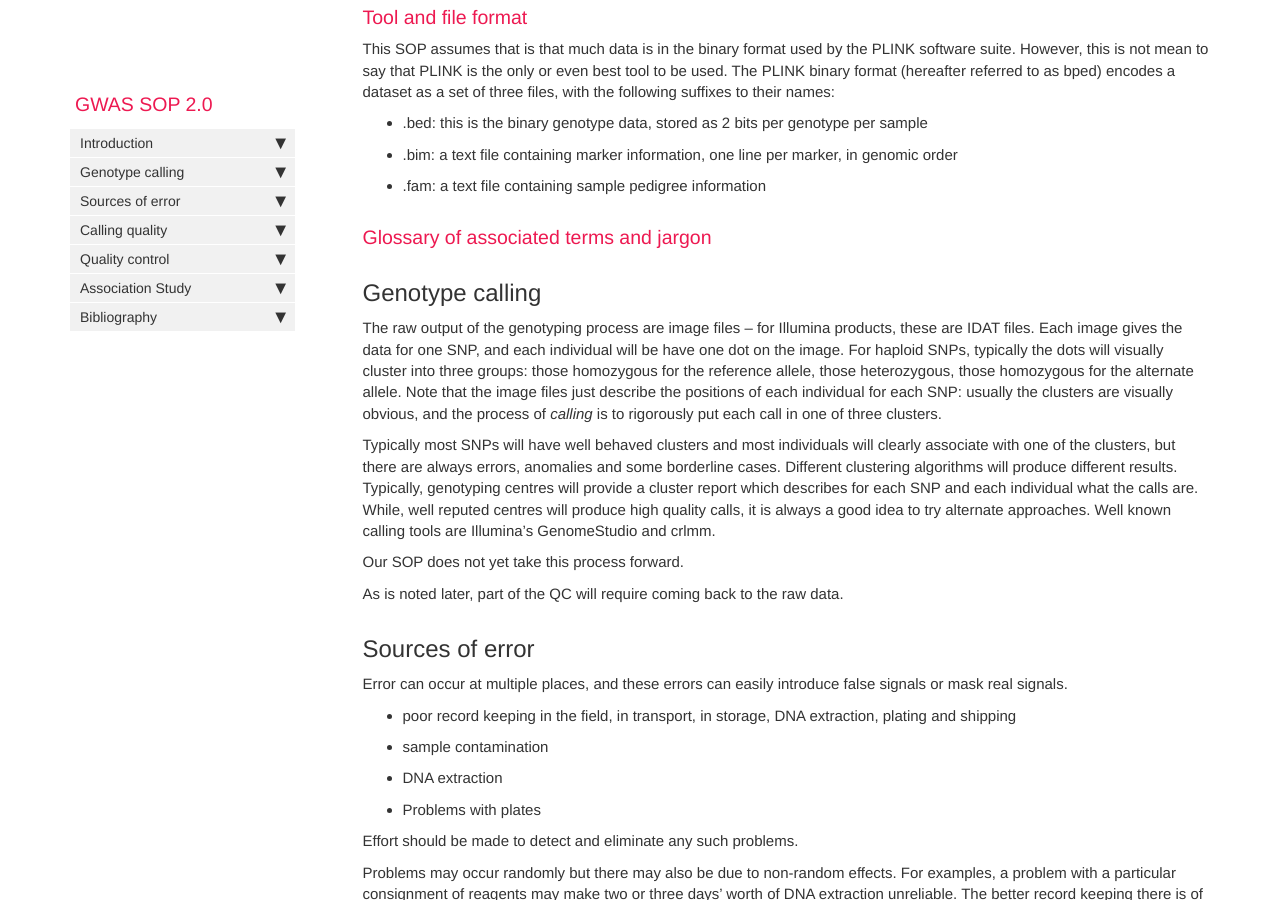
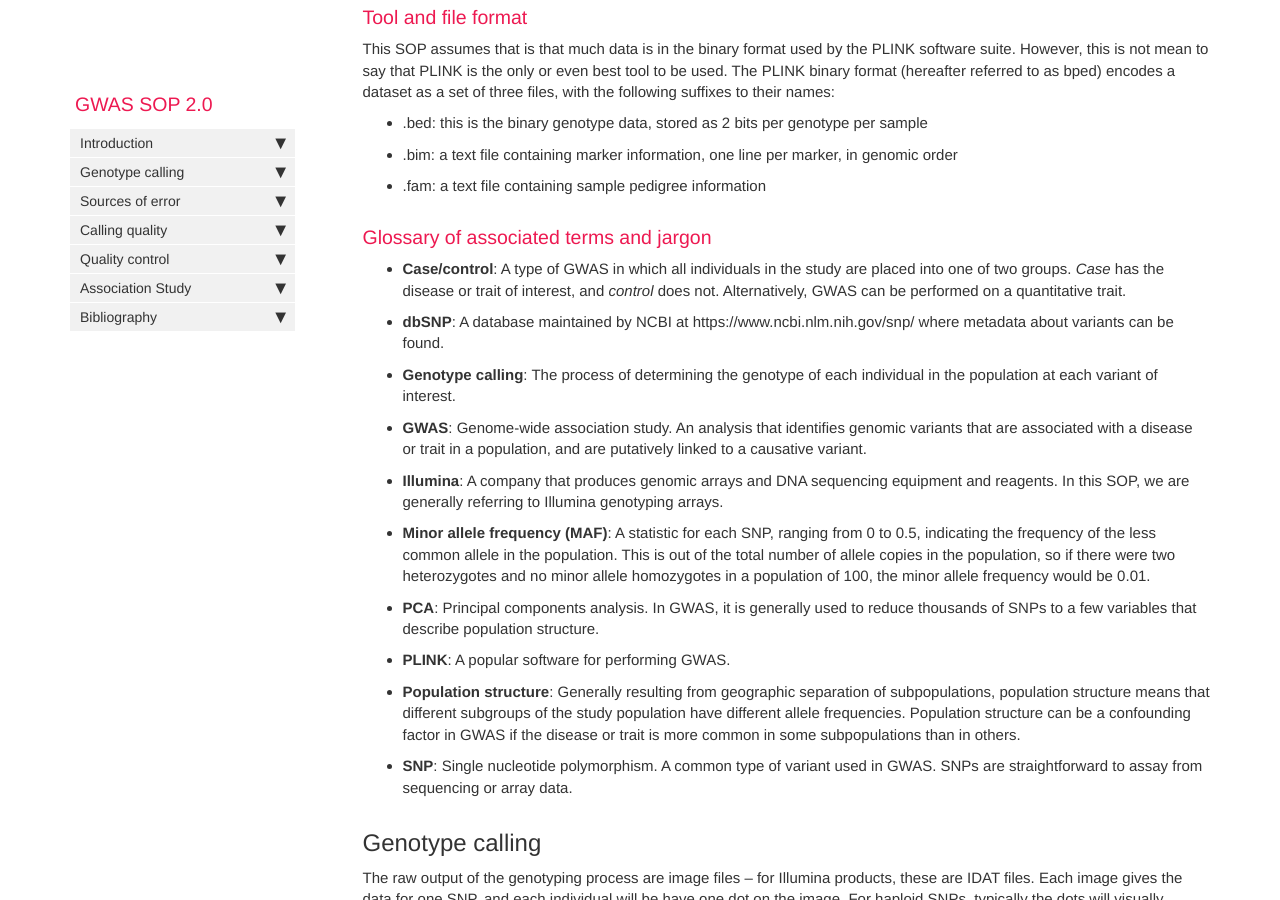
Before and after one commit to h3abionet/H3ABionet-SOPs, a Jekyll site: the page built from pages/genomics_analysis/GWAS/GWAS.md, in a window 1280 px wide and 900 px high, scrolled down 1349 px. Built offline with Jekyll 4.4.1, drawn with Linux system fonts in a browser that asks for light colours; nearby versions of some CDN libraries; comment, search, counter and statistics services are not loaded.

Commit message:
Add Glossary

```diff
--- a/pages/genomics_analysis/GWAS/GWAS.md
+++ b/pages/genomics_analysis/GWAS/GWAS.md
@@ -33,6 +33,16 @@ This SOP assumes that is that much data is in the binary format used by the PLIN
 
 ### Glossary of associated terms and jargon  {#glossary-of-associated-terms-and-jargon}
 
+* **Case/control**: A type of GWAS in which all individuals in the study are placed into one of two groups.  *Case* has the disease or trait of interest, and *control* does not.  Alternatively, GWAS can be performed on a quantitative trait.
+* **dbSNP**: A database maintained by NCBI at https://www.ncbi.nlm.nih.gov/snp/ where metadata about variants can be found.
+* **Genotype calling**: The process of determining the genotype of each individual in the population at each variant of interest.
+* **GWAS**: Genome-wide association study.  An analysis that identifies genomic variants that are associated with a disease or trait in a population, and are putatively linked to a causative variant.
+* **Illumina**: A company that produces genomic arrays and DNA sequencing equipment and reagents.  In this SOP, we are generally referring to Illumina genotyping arrays.
+* **Minor allele frequency (MAF)**: A statistic for each SNP, ranging from 0 to 0.5, indicating the frequency of the less common allele in the population.  This is out of the total number of allele copies in the population, so if there were two heterozygotes and no minor allele homozygotes in a population of 100, the minor allele frequency would be 0.01.
+* **PCA**: Principal components analysis.  In GWAS, it is generally used to reduce thousands of SNPs to a few variables that describe population structure.
+* **PLINK**: A popular software for performing GWAS.
+* **Population structure**: Generally resulting from geographic separation of subpopulations, population structure means that different subgroups of the study population have different allele frequencies. Population structure can be a confounding factor in GWAS if the disease or trait is more common in some subpopulations than in others.
+* **SNP**: Single nucleotide polymorphism.  A common type of variant used in GWAS.  SNPs are straightforward to assay from sequencing or array data.
 
 ## Genotype calling {#calling}
 
```
